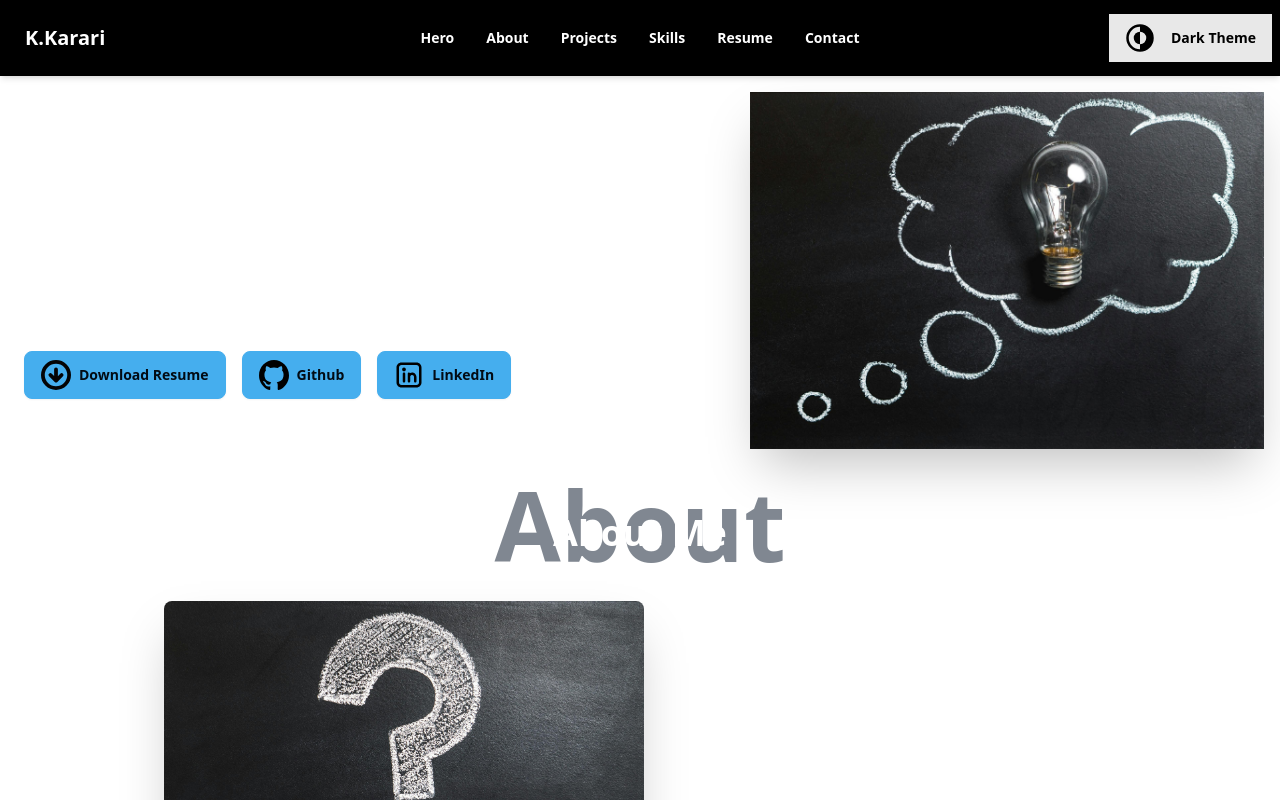
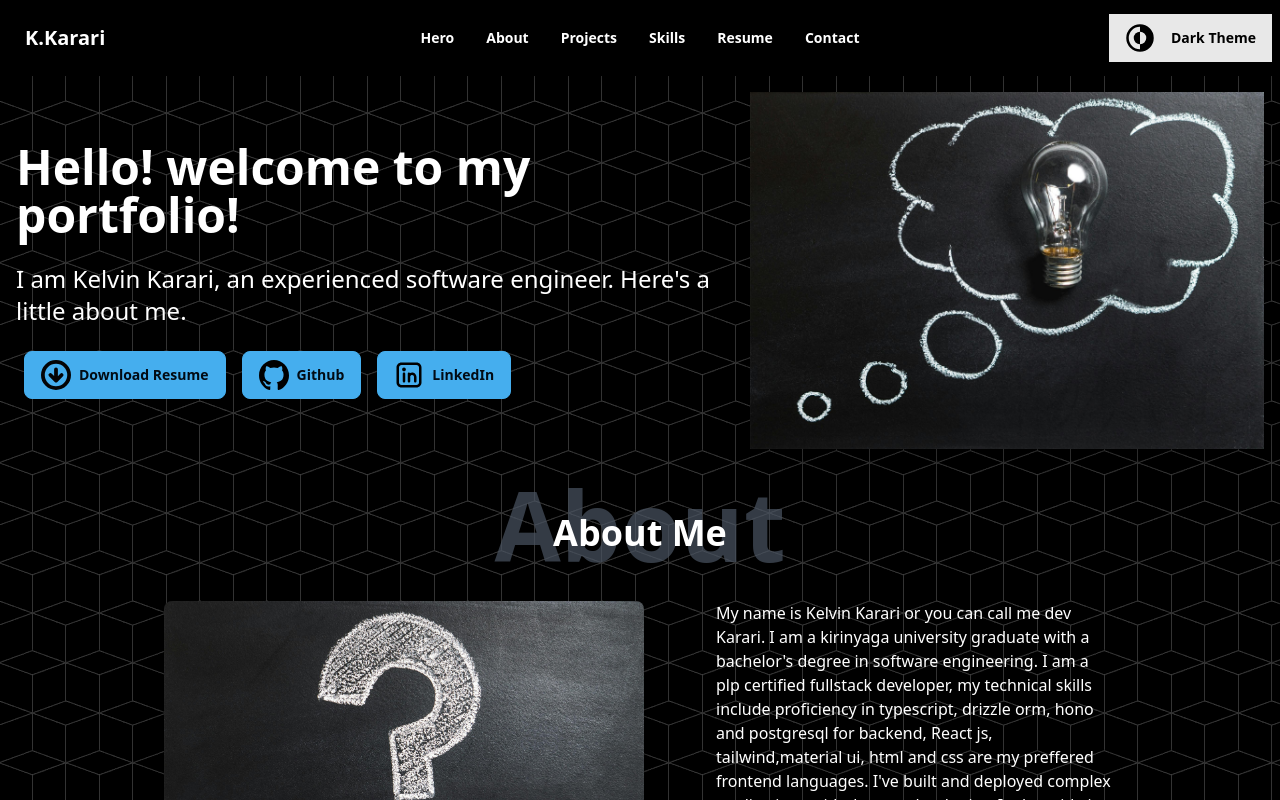
Before and after one commit to p-karari/portfolio_project, a React (Vite) app: page / in a window 1280 px wide. Shown: the top 800 px of the page. Built offline with nearby package versions, Linux system fonts and the light colour scheme.

Commit message:
Updated the app to maintain a sticky navbar throughout the page

```diff
--- a/src/App.tsx
+++ b/src/App.tsx
@@ -1,32 +1,3 @@
-
-// import './App.css'
-// import Navbar from './components/Navbar'
-// import Hero from './components/Hero'
-// import About from './components/About'
-// import Projects from './components/Projects'
-// import Skills from './components/Skills'
-// import Resume from './components/Resume'
-// import Contact from './components/Contact'
-// import Footer from './components/Footer'
-
-// function App() {
-
-//   return (
-//     <>
-//     <Navbar />
-//     <Hero />
-//     <About />
-//     <Projects />
-//     <Skills />
-//     <Resume />
-//     <Contact />
-//     <Footer />
-//     </>
-//   )
-// }
-
-// export default App
-
 import './App.css';
 import Navbar from './components/Navbar';
 import Footer from './components/Footer';
@@ -36,10 +7,13 @@
 import Skills from './components/Skills';
 import Resume from './components/Resume';
 import Contact from './components/Contact';
+import './Fonts/css/author.css';
+
 
 function App() {
   return (
     <>
+    <div className="bg-[url('/backgrounds/cubes.png')] bg-repeat bg-black min-h-screen">
       <Navbar />
       <main>
         <section id="hero"><Hero /></section>
@@ -50,6 +24,7 @@
         <section id="contact"><Contact /></section>
       </main>
       <Footer />
+    </div>
     </>
   );
 }
```
